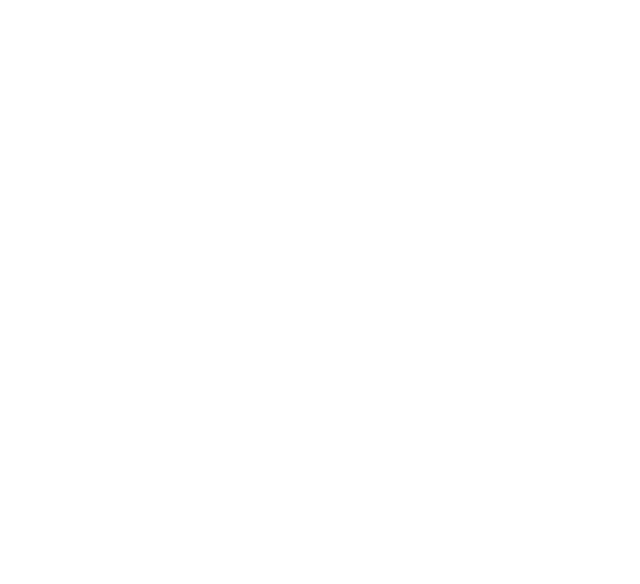
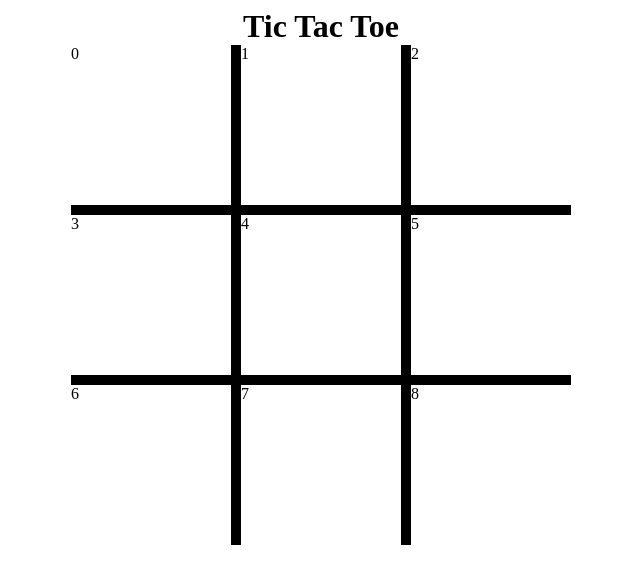
Before and after one commit to theSUPEREST/Tic-Tac-Toe, a plain HTML site: page index.html in a window 1280 px wide. Shown: the whole page, without its empty margins (319-959 px from the left). Drawn offline with Linux system fonts and the light colour scheme.

Commit message:
Add HTML for basic gameboard

```diff
--- a/index.html
+++ b/index.html
@@ -1,8 +1,5 @@
 <!DOCTYPE html>
-<!--[if lt IE 7]>      <html class="no-js lt-ie9 lt-ie8 lt-ie7"> <![endif]-->
-<!--[if IE 7]>         <html class="no-js lt-ie9 lt-ie8"> <![endif]-->
-<!--[if IE 8]>         <html class="no-js lt-ie9"> <![endif]-->
-<!--[if gt IE 8]>      <html class="no-js"> <!--<![endif]-->
+
 <html>
     <head>
         <meta charset="utf-8">
@@ -13,7 +10,22 @@
         <link rel="stylesheet" href="style.css">
     </head>
     <body>
-
+        <main>
+            <h1>Tic Tac Toe</h1>
+            <section class="game-area flex-parent-columns align-ctr">
+                <div class="gameboard" id="gameboard">
+                    <div class="cell">0</div>
+                    <div class="cell">1</div>
+                    <div class="cell">2</div>
+                    <div class="cell">3</div>
+                    <div class="cell">4</div>
+                    <div class="cell">5</div>
+                    <div class="cell">6</div>
+                    <div class="cell">7</div>
+                    <div class="cell">8</div>
+                </div>
+            </section>
+        </main>
         <script src="script.js" async defer></script>
     </body>
 </html>
--- a/style.css
+++ b/style.css
@@ -0,0 +1,34 @@
+/* global */
+
+h1 {
+    margin: 0;
+    padding: 0;
+    text-align: center;
+}
+
+/* helpers */
+
+.flex-parent-columns {
+    display: flex;
+    flex-direction: column;
+}
+
+.align-ctr {
+    align-items: center;
+}
+
+/* classes */
+
+.gameboard {
+    display: grid;
+    grid-template-rows: repeat(3, 1fr);
+    grid-template-columns: repeat(3, 1fr);
+    height: 500px;
+    width: 500px;
+    background-color: rgb(0, 0, 0); /*for testing*/
+    gap: 10px;
+}
+
+.gameboard div {
+    background-color: white;
+}
```
